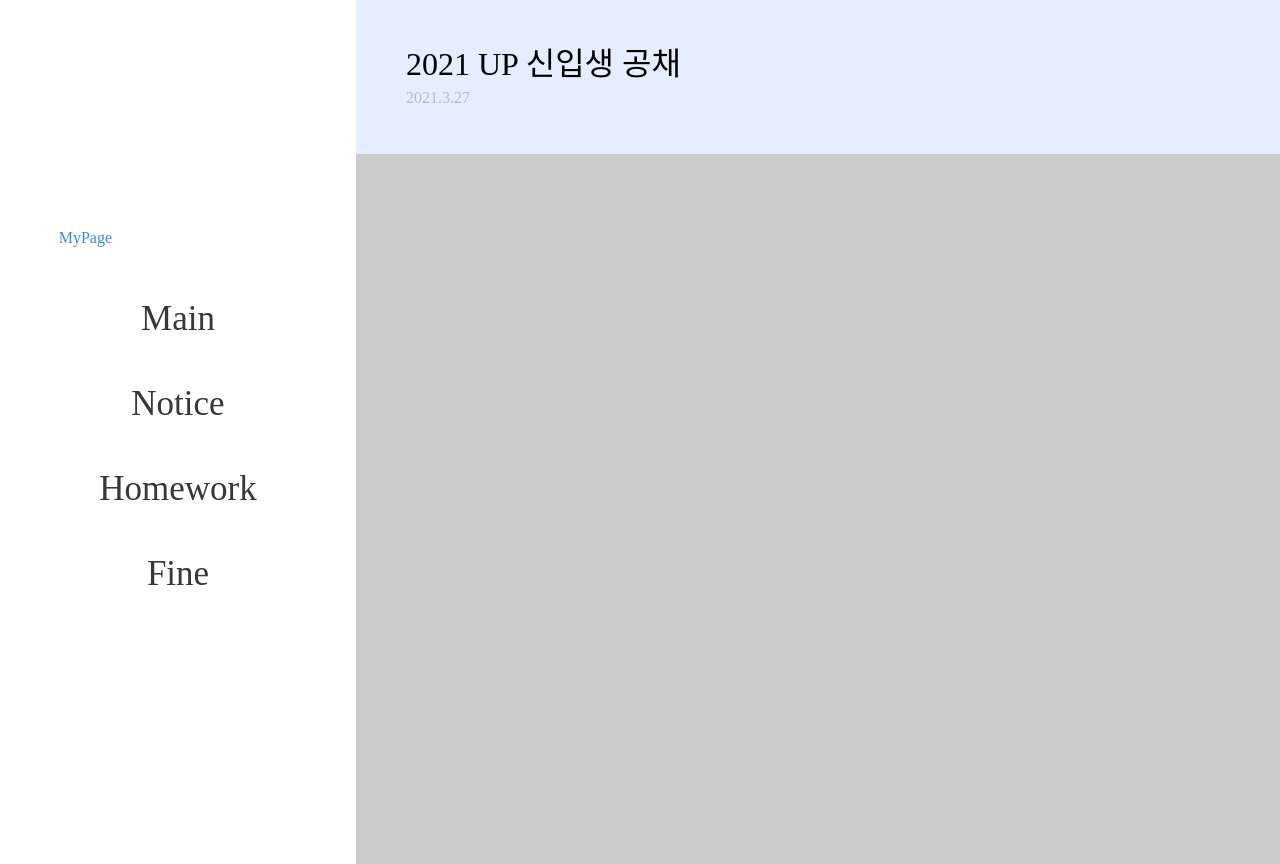
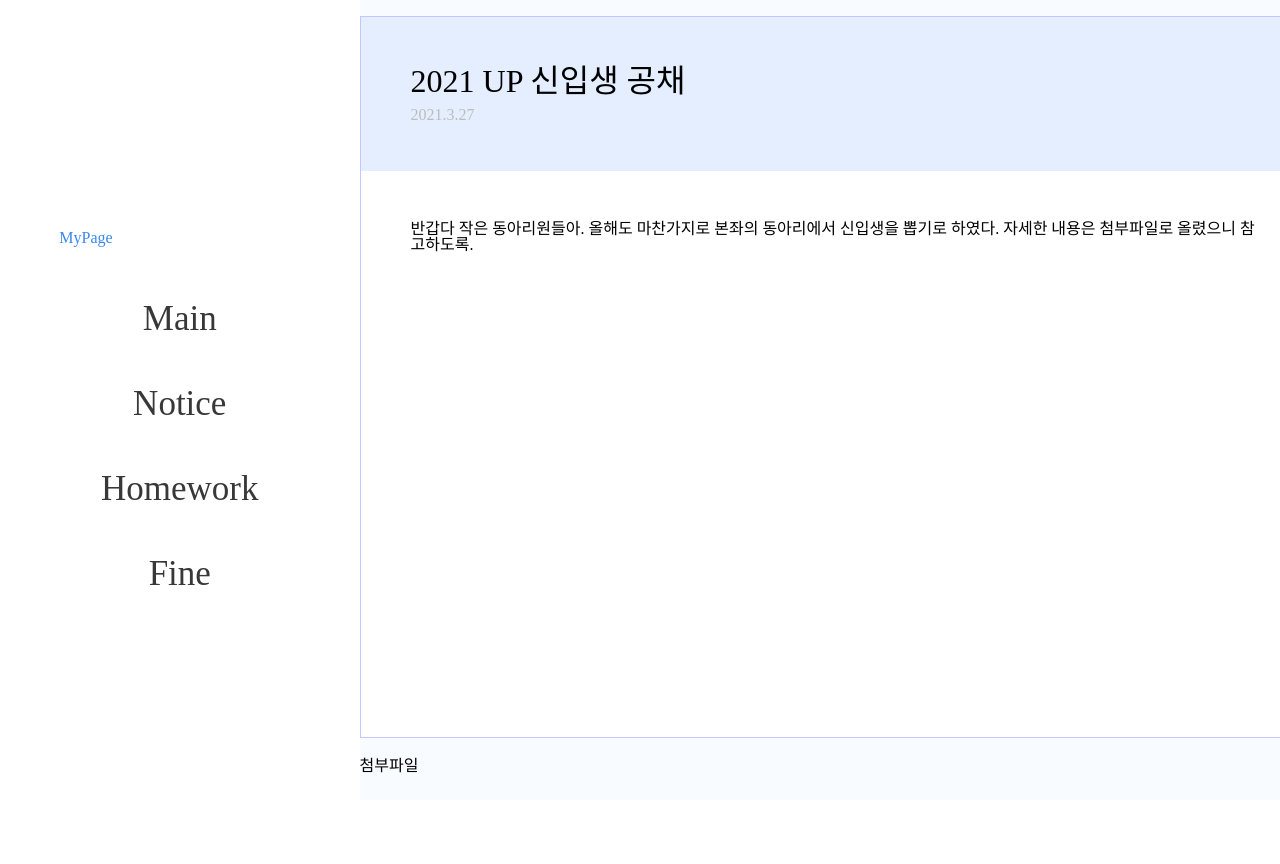
Before and after one commit to DSM-Upgrade/Client, a React app: page / in a window 1280 px wide. Shown: the top 864 px of the page. After the commit the page ends 800 px from the top, so only its background shows below. Built offline with nearby package versions, Linux system fonts and the light colour scheme.

Commit message:
[FEAT]<component/~/NoticeDetailView.js> Apply NoticeDetailView

```diff
--- a/src/component/Notice/NoticeDetailView/NoticeDetailView.js
+++ b/src/component/Notice/NoticeDetailView/NoticeDetailView.js
@@ -7,10 +7,16 @@ const NoticeDetailView = () => {
     <S.Container>
       <Header />
       <S.Wrapper>
-        <S.TitleBox>
-          <div>2021 UP 신입생 공채</div>
-          <S.Date>2021.3.27</S.Date>
-        </S.TitleBox>
+        <S.Inner>
+          <S.TitleBox>
+            <div>2021 UP 신입생 공채</div>
+            <S.Date>2021.3.27</S.Date>
+          </S.TitleBox>
+          <S.Detail>
+            <div>반갑다 작은 동아리원들아. 올해도 마찬가지로 본좌의 동아리에서 신입생을 뽑기로 하였다. 자세한 내용은 첨부파일로 올렸으니 참고하도록. </div>
+          </S.Detail>
+        </S.Inner>
+        <S.File>첨부파일</S.File>
       </S.Wrapper>
     </S.Container>
   );
--- a/src/component/Notice/NoticeDetailView/style.js
+++ b/src/component/Notice/NoticeDetailView/style.js
@@ -4,20 +4,26 @@ export const Container = styled.div`
   display: flex;
   width:100%;
   height:100%;
+  background: #F8FBFF;
 `
 
 export const Wrapper = styled.div`
-  width: 73%;
-  height: 54rem;
+  width: 72%;
+  height: 48rem;
   margin: auto;
-  background: #ccc;
+`
+
+export const Inner = styled.div`
+  width: 100%;
+  height: 45rem;
+  border: 1px solid #BEC9FF;
 `
 
 export const TitleBox = styled.div`
   display: flex;
   flex-direction: column;
   justify-content: center;
-  width: 96.45%;
+  width: 96.4%;
   height: 9.625rem;
   background: #E5EEFF;
   font-size: 32px;
@@ -29,3 +35,14 @@ export const Date = styled.div`
   color: #BCBCBC;
   margin-top: 10px;
 `
+
+export const Detail = styled.div`
+  width: 92.76%;
+  height: 29.126rem;
+  padding: 50px;
+  background: #fff;
+`
+
+export const File = styled.div`
+  margin-top: 20px;
+`
```
